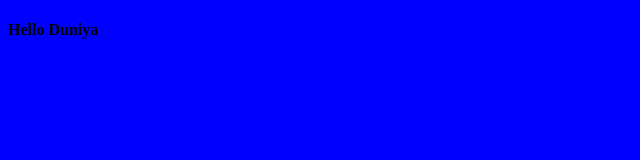
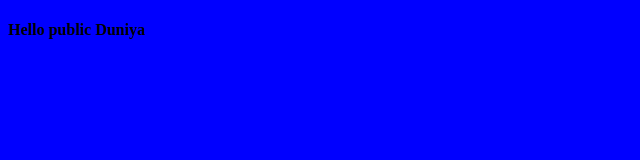
Before and after one commit to navneet9122/Project2git, a plain HTML site: page index.html in a window 1280 px wide. Shown: the full height of the page, 0-640 px from the left. Drawn offline with Linux system fonts and the light colour scheme.

Commit message:
make public

```diff
--- a/index.html
+++ b/index.html
@@ -8,7 +8,7 @@
     <title>Document</title>
 </head>
 <body>
-    <h4>Hello Duniya</h4>
+    <h4>Hello public Duniya</h4>
 
 </body>
 </html>
```
